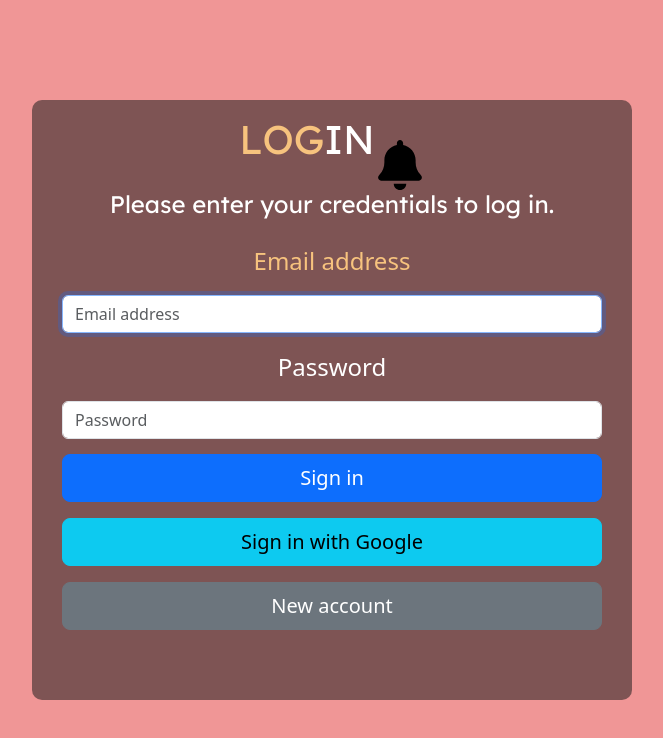
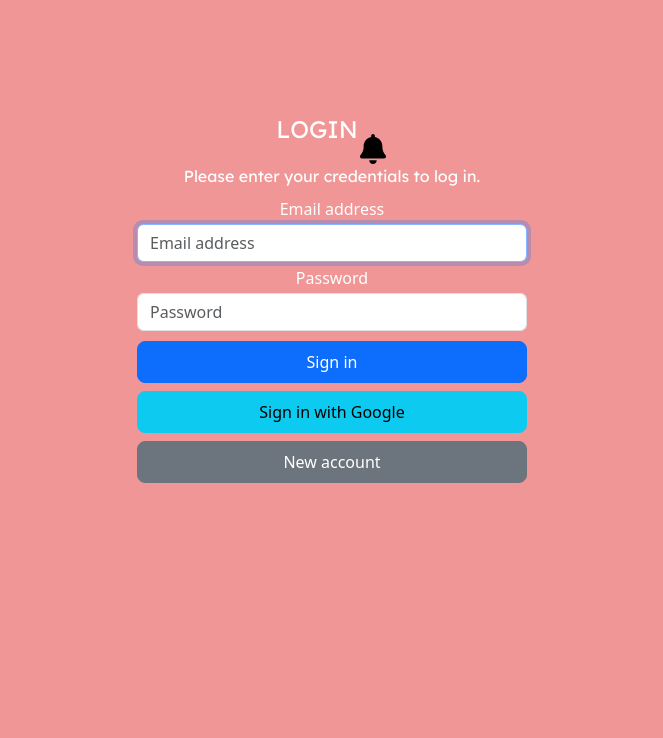
Before and after one commit to AppleChen17/SS_chatroom1, a React (Create React App) app in the folder chatroom/: page / in a window 1280 px wide. Shown: the top 738 px of the page, without its empty margins (308-971 px from the left). Built offline with nearby package versions, Linux system fonts and the light colour scheme; no server answers.

Commit message:
fix : update CSS for 100%

```diff
--- a/chatroom/src/components/HoverTrashIcon.js
+++ b/chatroom/src/components/HoverTrashIcon.js
@@ -10,7 +10,7 @@ const HoverTrashIcon = ({ onClick }) => {
         onClick={onClick}
         onMouseEnter={() => setIsHovered(true)}
         onMouseLeave={() => setIsHovered(false)}
-        style={{ width: "25px", height: "25px", cursor: "pointer" }}
+        style={{ width: "15px", height: "15px", cursor: "pointer" }}
       />
     );
 };
--- a/chatroom/src/components/Navbar.js
+++ b/chatroom/src/components/Navbar.js
@@ -75,7 +75,7 @@ const Navbar = () => {
               alt="photo"
               style={{ width: "40px", height: "40px", borderRadius: "50%" }}
           />
-          <h4>{user}</h4>
+          <h6>{user}</h6>
         </Dropdown.Toggle>
 
         <Dropdown.Menu >
--- a/chatroom/src/pages/Chatroom.js
+++ b/chatroom/src/pages/Chatroom.js
@@ -54,13 +54,13 @@ const Chatroom = () => {
             <Navbar />
             <div className="chatroom">
                 <div className="chatroom-list">
-                    <h2 className="section-header"> Chatroom List </h2>
+                    <h5 className="section-header"> Chatroom List </h5>
                     <div className="scrollable">
                         <RoomList />
                     </div>
                 </div>
                 <div className="chatroom-main">
-                    <h2 className="section-header">{roomName}</h2>
+                    <h5 className="section-header">{roomName}</h5>
                     <div className="scrollable">
                         <ChatInput />
                     </div>
--- a/chatroom/src/pages/Login.js
+++ b/chatroom/src/pages/Login.js
@@ -160,22 +160,22 @@ const Login = () => {
         >
             <div
                 className="login-area"
-                style={{  backgroundColor: "#433232a6",
+                style={{  backgroundColor: "#4332326",
                     textAlign: "center",
-                    width: "600px",
+                    width: "450px",
                     padding: "30px",
                     borderRadius: "10px",
                     marginTop: "100px",
-                    height: "600px",
+                    height: "400px",
                 }}
             >
 
                 {/* className="my-element" */}
                 <h1 className="login">
                     {/* ref: https://www.youtube.com/shorts/AUafNbgATw8 */}
-                    <span className="L" style={{color: "#f7c37e", animationDelay: "0s"}}>L</span>
-                    <span className="o" style={{color: "#f7c37e", animationDelay: "0.1s"}}>o</span>
-                    <span className="g" style={{color: "#f7c37e", animationDelay: "0.2s"}}>g</span>
+                    <span className="L" style={{animationDelay: "0s"}}>L</span>
+                    <span className="o" style={{animationDelay: "0.1s"}}>o</span>
+                    <span className="g" style={{animationDelay: "0.2s"}}>g</span>
                     <span className="i" style={{animationDelay: "0.3s"}}>i</span>
                     <span className="n" style={{animationDelay: "0.4s"}}>n</span>
                     {/* Login */}
@@ -187,14 +187,15 @@ const Login = () => {
                     onClick={requestPermission}
                     />
                 </button>
-                <h4>Please enter your credentials to log in.</h4>
+                <h6>Please enter your credentials to log in.</h6>
 
                 <label htmlFor="inputEmail"
                     className="sr-only"
-                    style={{fontSize: "1.5rem",margin: "1rem 1rem"}}
+                    style={{fontSize: "1rem",margin: "0.2rem 0.2rem"}}
                 >
-                    <label style={{color: "#f7c37e"}}>Email address</label>
+                    <label >Email address</label>
                     {/* <label>Email address</label>  */}
+                    {/* style={{color: "#f7c37e"}} */}
                 </label>
                 <input
                     type="email"
@@ -209,7 +210,7 @@ const Login = () => {
 
                 <label htmlFor="inputPassword"
                         className="sr-only"
-                        style={{fontSize: "1.5rem",margin: "1rem 1rem"}}
+                        style={{fontSize: "1rem",margin: "0.2rem 0.2rem"}}
                 >
                     <label>Password</label>
                     {/* <label style={{color: "#f7c37e"}}>word</label> */}
@@ -225,24 +226,24 @@ const Login = () => {
                 />
 
                 <div className="btns">
-                    <button className="btn btn-lg btn-primary btn-block mb-3"
+                    <button className="btn btn-lg btn-primary btn-block mb-2"
                         id="btnLogin"
-                        style={{ display: "block",width: "100%", margin: "15px 0", }}
+                        style={{ display: "block",width: "100%", margin: "10px 0px", fontSize: "1rem", }}
                         onClick={() => handleSignin(email,password)}
                     >
                         Sign in
                     </button>
 
-                    <button className="btn btn-lg btn-info btn-block mb-3"
+                    <button className="btn btn-lg btn-info btn-block mb-2"
                         id="btngoogle"
-                        style={{ display: "block",width: "100%", margin: "15px 0", }}
+                        style={{ display: "block",width: "100%", fontSize: "1rem" }}
                         onClick={handleGoogle}>
                         Sign in with Google
                     </button>
 
-                    <button className="btn btn-lg btn-secondary btn-block mb-3"
+                    <button className="btn btn-lg btn-secondary btn-block mb-22"
                             id="btnSignUp"
-                            style={{ display: "block",width: "100%", margin: "15px 0", }}
+                            style={{ display: "block",width: "100%", fontSize: "1rem" }}
                             onClick={() => handleSignup(email,password)}>
                         New account
                     </button>
--- a/chatroom/src/pages/Profile.js
+++ b/chatroom/src/pages/Profile.js
@@ -87,13 +87,13 @@ const Profile = () => {
       <Navbar />
       <div className="profile-container">
 
-        <h1>Profile</h1>
+        <h1 style={{fontSize:"1.5rem"}}>Profile</h1>
         {/* <h3>Welcome to your profile!</h3> */}
         <img
           src={photoURL || "/user-3296.svg"}
           alt="User Profile"
-          width="100"
-          height="100"
+          width="75px"
+          height="75px"
           style={{ borderRadius: "50%" }}
         />
 
--- a/chatroom/src/styles/style.css
+++ b/chatroom/src/styles/style.css
@@ -1,18 +1,8 @@
-@charset "UTF-8";
 @import url("https://fonts.googleapis.com/css2?family=Lexend+Deca&family=Nunito&display=swap");
 * {
   padding: 0;
   margin: 0;
   box-sizing: border-box;
-}
-
-html {
-  font-size: 16px; /* 設置根字體大小 */
-}
-
-html, body {
-  transform: none !important;
-  zoom: 1 !important;
 }
 
 h1,
@@ -26,8 +16,8 @@ h6 {
 }
 
 .bell {
-  width: 50px;
-  height: 50px;
+  width: 30px;
+  height: 30px;
   background-color: "#433232a6";
 }
 .bell:hover {
@@ -39,6 +29,7 @@ h6 {
   text-transform: uppercase;
   display: inline-block;
   animation: bounce 1s ease-in-out infinite;
+  font-size: 1.5rem;
 }
 
 @keyframes bounce {
@@ -76,14 +67,14 @@ nav {
   display: flex;
   background-color: rgb(251, 179, 153);
   justify-content: space-between;
-  height: 100px;
+  height: 60px;
   box-shadow: rgba(149, 157, 165, 0.5) 0px 3px 10px;
 }
 nav div {
   margin: auto 0.5rem;
 }
 nav div h1 {
-  font-size: 2.5rem;
+  font-size: 1.5rem;
   animation: come-in-left-bounce 1s ease;
 }
 nav .profile-area {
@@ -101,11 +92,13 @@ nav .profile-area button img {
 }
 nav .profile-area .profile {
   text-align: right;
-  font-size: 1.5rem;
+  font-size: 1rem;
   white-space: nowrap;
+  margin: auto 0rem;
+  padding: 0 0;
 }
 nav .profile-area .profile .drop-item {
-  font-size: 1.2rem;
+  font-size: 1rem;
   font-family: Lexend Deca;
   font-weight: normal;
 }
@@ -114,6 +107,7 @@ nav .profile-area #dropdown-basic {
   align-items: center;
   justify-content: flex-end;
   width: 100%;
+  max-height: 60px;
   overflow: visible;
   white-space: nowrap;
   font-size: 2.5rem;
@@ -187,7 +181,7 @@ nav .profile-area .profile-area {
 }
 
 .room-list-item {
-  width: 250px;
+  width: 230px;
   margin: 10px 20px;
   padding: 0.2rem 1rem;
   border: 1px solid black;
@@ -220,7 +214,7 @@ nav .profile-area .profile-area {
   padding: 10px;
   font-family: "Lexend Deca", sans-serif;
   overflow-y: auto;
-  max-height: 650px;
+  max-height: 400px;
   flex-grow: 1;
 }
 .msg .my-message {
@@ -262,13 +256,13 @@ nav .profile-area .profile-area {
 }
 .input-msg input {
   width: 80%;
-  padding: 10px;
+  padding: 6px;
   border-radius: 20px;
   border: 1px solid #ccc;
   margin-right: 5px;
 }
 .input-msg button {
-  padding: 10px 15px;
+  padding: 7px 10px;
   border: none;
   background-color: #b4d6fa;
   color: white;
@@ -335,10 +329,14 @@ nav .profile-area .profile-area {
   .chatroom-main {
     flex: 1;
   }
+  .room-list-item {
+    width: 200px;
+  }
 }
 .profile-container {
   max-width: 500px;
   margin: 1rem auto;
+  height: 500px;
   padding: 2rem;
   background: rgba(251, 179, 153, 0.5);
   border-radius: 10px;
@@ -359,7 +357,7 @@ nav .profile-area .profile-area {
 .profile-container button {
   display: block;
   width: 100%;
-  padding: 0.75rem;
+  padding: 0.5rem;
   font-size: 1rem;
   background-color: #007bff;
   color: white;
@@ -373,17 +371,19 @@ nav .profile-area .profile-area {
 }
 .profile-container input {
   width: 100%;
+  height: 30px;
   padding: 0.5rem;
-  font-size: 1.2rem;
+  font-size: 0.8rem;
   border: 1px solid #ccc;
   border-radius: 5px;
 }
 .profile-container label {
   display: block;
   font-weight: bold;
-  margin-bottom: 0.5rem;
+  margin-bottom: 0.2rem;
+  font-size: 0.8rem;
 }
 
 .profile-container div {
-  margin-bottom: 1rem;
+  margin-bottom: 0.5rem;
 }/*# sourceMappingURL=style.css.map */
--- a/chatroom/src/styles/style.scss
+++ b/chatroom/src/styles/style.scss
@@ -15,13 +15,13 @@ $themeColor : rgb(251, 179, 153);
 // html {
 //   zoom: 0.67; /* 強制設置縮放比例為 1 */
 // }
-html {
-  font-size: 16px; /* 設置根字體大小 */
-}
-html, body {
-  transform: none !important;
-  zoom: 1 !important;
-}
+// html {
+//   font-size: 16px; /* 設置根字體大小 */
+// }
+// html, body {
+//   transform: none !important;
+//   zoom: 1 !important;
+// }
 
 h1,
 h2,
@@ -34,8 +34,8 @@ h6 {
 }
 
 .bell {
-width: 50px;
-height: 50px;
+width: 30px;
+height: 30px;
 background-color: "#433232a6";
 // width: 25%;
   &:hover {
@@ -61,6 +61,7 @@ background-color: "#433232a6";
     text-transform: uppercase;
     display: inline-block;
     animation: bounce 1s ease-in-out infinite;
+    font-size: 1.5rem;
   }
 
   // .L { animation-delay: 0s; }
@@ -121,7 +122,7 @@ nav {
     display: flex;
     background-color: $themeColor;
     justify-content: space-between;
-    height: 100px;
+    height: 60px;
     // border: 3px solid black;
     box-shadow: rgba(149, 157, 165, 0.5) 0px 3px 10px;
     div{
@@ -130,7 +131,7 @@ nav {
         // text-align: center;
         margin: auto 0.5rem;
         h1{
-            font-size: 2.5rem;
+            font-size: 1.5rem;
             animation: come-in-left-bounce 1s ease;
         }
     }
@@ -159,14 +160,15 @@ nav {
         .profile {
             // border: 3px solid blue;
             text-align: right;
-            font-size: 1.5rem;
+            font-size: 1rem;
             // width: auto;
             // max-width: 300px;
             white-space: nowrap; // no new line
             // overflow: hidden; => this will hide the text !!!!!!! ( the toggle menu !!!)
-
+            margin: auto 0rem;
+            padding: 0 0 ;
             .drop-item {
-                font-size: 1.2rem;
+                font-size: 1rem;
                 font-family: Lexend Deca;
                 font-weight: normal;
             }
@@ -178,6 +180,7 @@ nav {
             justify-content: flex-end;
             width: 100%;
             // max-width: 300px;
+            max-height: 60px;
             overflow: visible;
             white-space: nowrap;
             // border: red solid 3px;
@@ -285,7 +288,7 @@ nav {
 
 .room-list-item {
     // width:80%;
-    width: 250px;
+    width: 230px;
     // height: 50px;
     margin: 10px 20px;
     padding: 0.2rem 1rem;
@@ -337,7 +340,7 @@ nav {
     padding: 10px;
     font-family: 'Lexend Deca', sans-serif;
     overflow-y: auto;  // Allow vertical scrolling when content overflows
-    max-height: 650px;  // Set a fixed height to control the scroll area
+    max-height: 400px;  // Set a fixed height to control the scroll area
     flex-grow: 1;  // Allow the chat area to expand and take remaining space
 
     // .msg-header {
@@ -396,14 +399,14 @@ nav {
 
     input {
       width: 80%;
-      padding: 10px;
+      padding: 6px;
       border-radius: 20px;
       border: 1px solid #ccc;
       margin-right: 5px;
     }
 
     button {
-      padding: 10px 15px;
+      padding: 7px 10px;
       border: none;
       background-color: #b4d6fa;
       color: white;
@@ -475,11 +478,16 @@ nav {
     .chatroom-main {
       flex: 1;
     }
+
+    .room-list-item {
+      width: 200px;
+    }
   }
 
 .profile-container {
   max-width: 500px;
   margin: 1rem auto;
+  height: 500px;
   padding: 2rem;
   background: rgb(251, 179, 153,0.5);
   border-radius: 10px;
@@ -507,7 +515,7 @@ nav {
   button {
     display: block;
     width: 100%;
-    padding: 0.75rem;
+    padding: 0.5rem;
     font-size: 1rem;
     background-color: #007bff;
     color: white;
@@ -524,8 +532,9 @@ nav {
 
   input {
     width: 100%;
+    height: 30px;
     padding: 0.5rem;
-    font-size: 1.2rem;
+    font-size: 0.8rem;
     border: 1px solid #ccc;
     border-radius: 5px;
   }
@@ -533,11 +542,12 @@ nav {
   label {
     display: block;
     font-weight: bold;
-    margin-bottom: 0.5rem;
+    margin-bottom: 0.2rem;
+    font-size: 0.8rem;
   }
 }
 
 
 .profile-container div {
-  margin-bottom: 1rem;
+  margin-bottom: 0.5rem;
 }
```
Also changed, not shown: chatroom/src/components/ChatInput.js (+4 -4 lines), chatroom/src/components/RoomList.js (+16 -16 lines), 1 other file (tests, documents, lock files or other folders).
